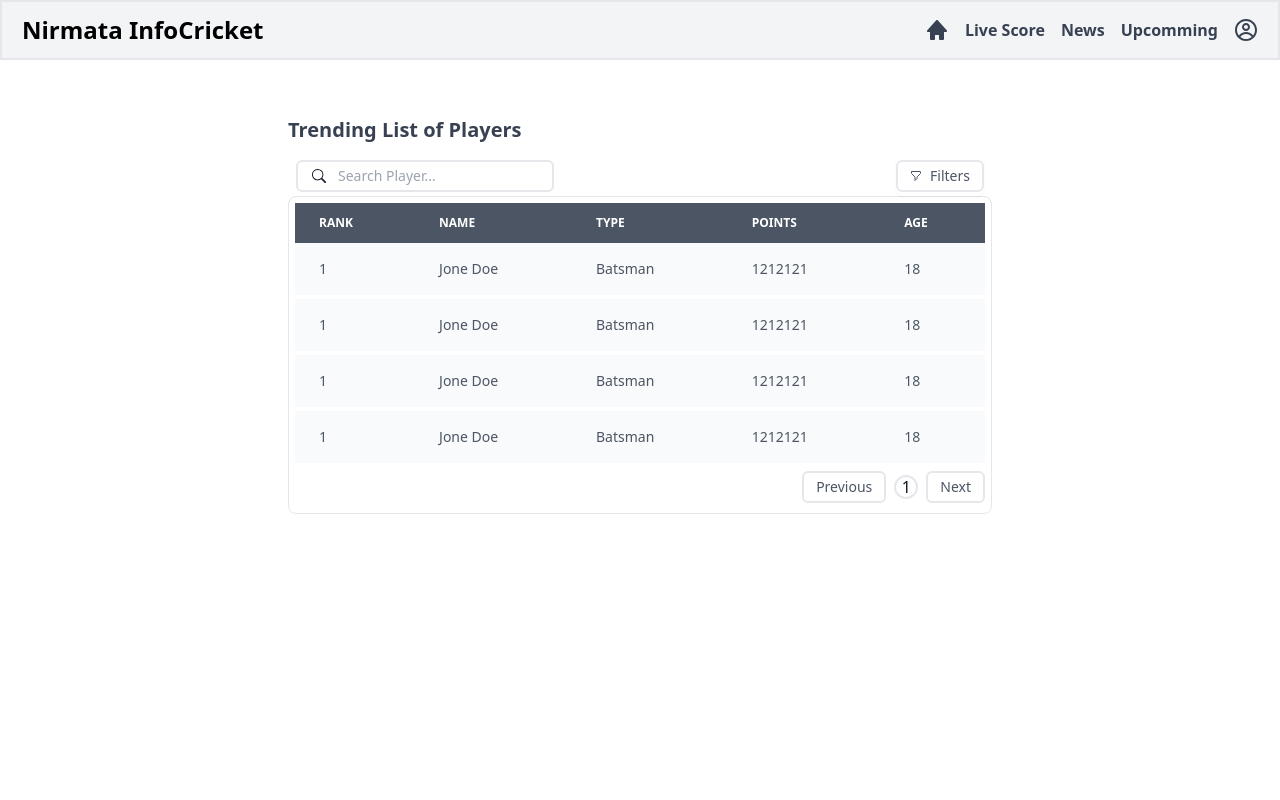
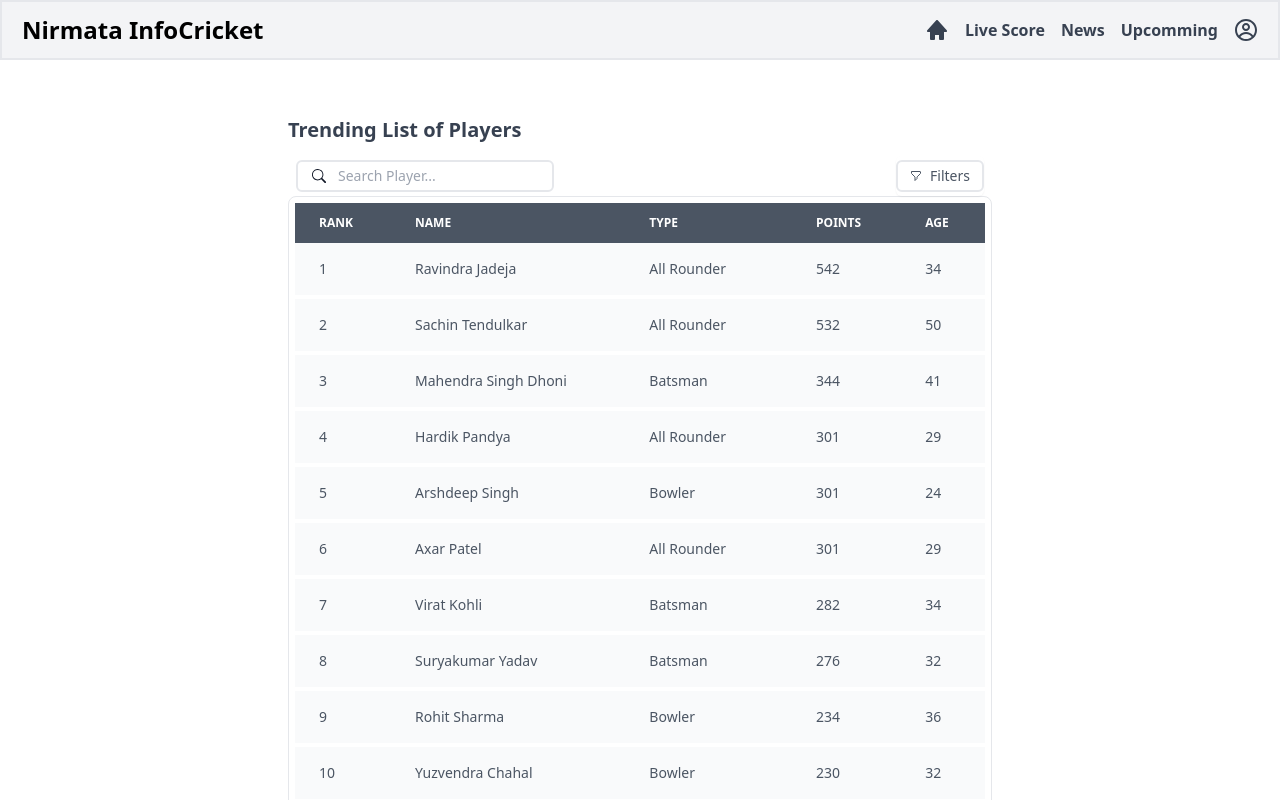
Before and after one commit to sidd-oo/cricket-app-react, a React (Create React App) app: page / in a window 1280 px wide. Shown: the top 800 px of the page. Built offline with nearby package versions, Linux system fonts and the light colour scheme.

Commit message:
feat: fetched  players list for the table display

```diff
--- a/src/components/Table/TableBody.jsx
+++ b/src/components/Table/TableBody.jsx
@@ -1,13 +1,14 @@
 import React from "react";
 import TableRow from "./TableRow";
 
-const TableBody = () => {
+const TableBody = ({playersList}) => {
   return (
     <tbody className="divide-y-4 divide-white">
-      <TableRow/>
-      <TableRow/>
-      <TableRow/>
-      <TableRow/>
+      {
+        playersList.map((player)=>{
+          return <TableRow key={player._id} player={player}/>
+        })
+      }
     </tbody>
   );
 };
--- a/src/components/Table/TableContainer.jsx
+++ b/src/components/Table/TableContainer.jsx
@@ -1,10 +1,23 @@
-import React from "react";
+import React, { useState, useEffect } from "react";
 import TableHeader from "./TableHeader";
 import TableBody from "./TableBody";
 import TableHeaderOptions from "./TableHeaderOptions";
 import Pagination from "../Pagination";
+import getPlayers from "../../data/getPlayers";
 
 const TableContainer = () => {
+  const [playersList, setPlayersList] = useState([]);
+  // console.log(playersList);
+
+  useEffect(() => {
+    const getPlayersList = async () => {
+      let response = await getPlayers();
+      setPlayersList(response);
+    };
+    getPlayersList();
+  }, []);
+
+  console.log(playersList);
   return (
     <div className="mx-auto p-10">
       <div className="min-h-screen text-gray-900">
@@ -17,7 +30,7 @@ const TableContainer = () => {
             <div className="flex w-full flex-col rounded-lg border p-1.5">
               <table className="min-w-full">
                 <TableHeader />
-                <TableBody />
+                <TableBody playersList={playersList}/>
               </table>
               <Pagination />
             </div>
--- a/src/components/Table/TableRow.jsx
+++ b/src/components/Table/TableRow.jsx
@@ -1,8 +1,9 @@
 import React from "react";
+import { calculateAge } from "../../utils/common";
 
 const TDElement = ({ value }) => {
   return (
-    <td className="whitespace-nowrap px-6 py-4 text-sm font-medium">
+    <td className="mx-auto whitespace-nowrap px-6 py-4 text-sm font-medium">
       <span className={`text-gray-600 hover:text-black`} href="#">
         {value}
       </span>
@@ -10,14 +11,22 @@ const TDElement = ({ value }) => {
   );
 };
 
-function TableRow() {
+function TableRow({ player }) {
+  const { dob, name, points, rank, type } = player;
+
+  const getCricketerType = (type) => {
+    if (type === "allRounder") return "All Rounder";
+    if (type === "batsman") return "Batsman";
+    if (type === "wicketKeeper") return "Wicket Keeper";
+    if (type === "bowler") return "Bowler";
+  };
   return (
     <tr className="bg-gray-50 hover:bg-gray-100">
-      <TDElement value={1} />
-      <TDElement value={"Jone Doe"} />
-      <TDElement value={"Batsman"} />
-      <TDElement value={"1212121"} />
-      <TDElement value={"18"} />
+      <TDElement value={rank} />
+      <TDElement value={name} />
+      <TDElement value={type ? getCricketerType(type) : "--"} />
+      <TDElement value={points} />
+      <TDElement value={calculateAge(dob)} />
     </tr>
   );
 }
--- a/src/pages/Home.jsx
+++ b/src/pages/Home.jsx
@@ -1,7 +1,6 @@
 import React from "react";
 import Header from "../components/Header";
 import TableContainer from "../components/Table/TableContainer";
-import Pagination from "../components/Pagination";
 
 const Home = () => {
   return (
--- /dev/null
+++ b/src/utils/common.js
@@ -0,0 +1,10 @@
+export const calculateAge = (timestamp) => {
+    const birthdate = new Date(timestamp);
+    const currentDate = new Date();
+    let age = currentDate.getFullYear() - birthdate.getFullYear();
+
+    if (currentDate.getMonth() < birthdate.getMonth() || (currentDate.getMonth() === birthdate.getMonth() && currentDate.getDate() < birthdate.getDate())) {
+        age--;
+    }
+    return age;
+}
```
